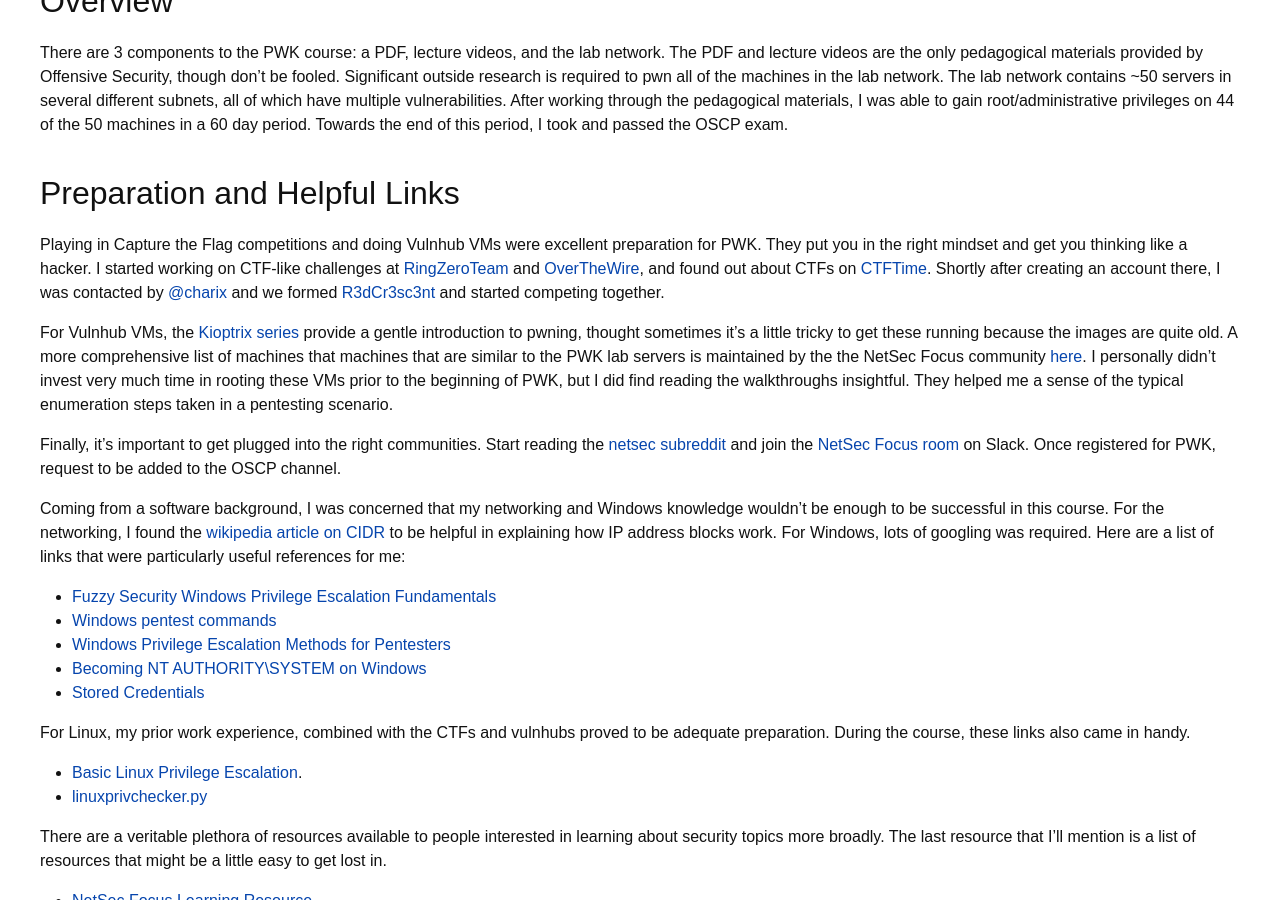
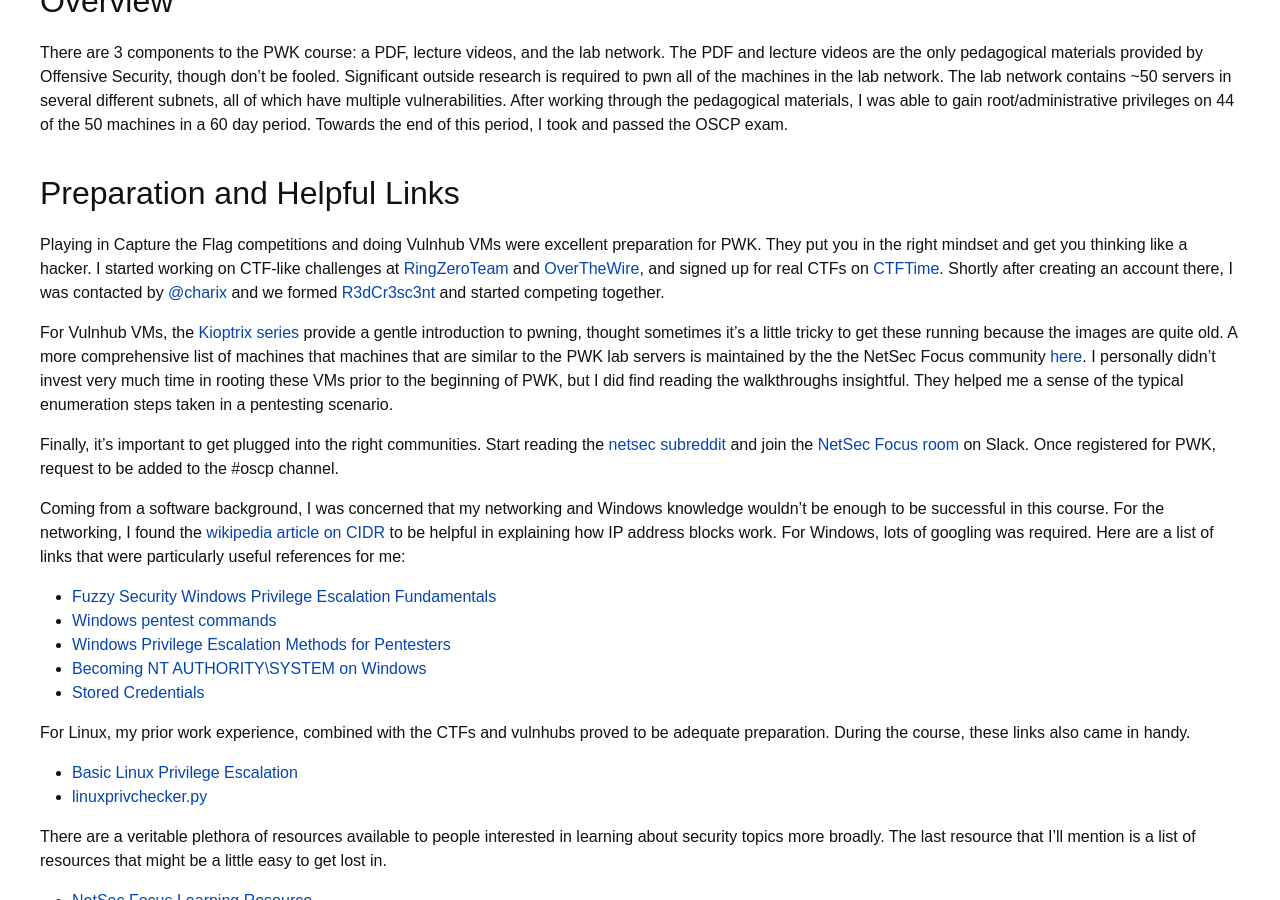
Before and after one commit to R3dCr3sc3nt/R3dCr3sc3nt.github.io, a Jekyll site: the page built from _posts/2017-06-07-OSCP-Review.md, in a window 1280 px wide and 900 px high, scrolled down 401 px. Built offline with Jekyll 4.4.1, drawn with Linux system fonts in a browser that asks for light colours; some web fonts are replaced.

Commit message:
minor fixes on OSCP review

```diff
--- a/_posts/2017-06-07-OSCP-Review.md
+++ b/_posts/2017-06-07-OSCP-Review.md
@@ -13,11 +13,11 @@
 There are 3 components to the PWK course: a PDF, lecture videos, and the lab network. The PDF and lecture videos are the only pedagogical materials provided by Offensive Security, though don't be fooled. Significant outside research is required to pwn all of the machines in the lab network. The lab network contains ~50 servers in several different subnets, all of which have multiple vulnerabilities. After working through the pedagogical materials, I was able to gain root/administrative privileges on 44 of the 50 machines in a 60 day period. Towards the end of this period, I took and passed the OSCP exam.
 
 ## Preparation and Helpful Links
-Playing in Capture the Flag competitions and doing Vulnhub VMs were excellent preparation for PWK. They put you in the right mindset and get you thinking like a hacker. I started working on CTF-like challenges at [RingZeroTeam](https://ringzer0team.com/) and [OverTheWire](http://overthewire.org/wargames/), and found out about CTFs on [CTFTime](http://ctftime.org/). Shortly after creating an account there, I was contacted by [@charix](https://github.com/charix46) and we formed [R3dCr3sc3nt](https://ctftime.org/team/32761) and started competing together.
+Playing in Capture the Flag competitions and doing Vulnhub VMs were excellent preparation for PWK. They put you in the right mindset and get you thinking like a hacker. I started working on CTF-like challenges at [RingZeroTeam](https://ringzer0team.com/) and [OverTheWire](http://overthewire.org/wargames/), and signed up for real CTFs on [CTFTime](http://ctftime.org/). Shortly after creating an account there, I was contacted by [@charix](https://github.com/charix46) and we formed [R3dCr3sc3nt](https://ctftime.org/team/32761) and started competing together.
 
 For Vulnhub VMs, the [Kioptrix series](https://www.vulnhub.com/?q=Kioptrix&sort=date-asc&type=vm) provide a gentle introduction to pwning, thought sometimes it's a little tricky to get these running because the images are quite old. A more comprehensive list of machines that machines that are similar to the PWK lab servers is maintained by the the NetSec Focus community [here](https://docs.google.com/spreadsheets/d/1dwSMIAPIam0PuRBkCiDI88pU3yzrqqHkDtBngUHNCw8/edit#gid=0). I personally didn't invest very much time in rooting these VMs prior to the beginning of PWK, but I did find reading the walkthroughs insightful. They helped me a sense of the typical enumeration steps taken in a pentesting scenario.
 
-Finally, it's important to get plugged into the right communities. Start reading the [netsec subreddit](https://www.reddit.com/r/netsec/) and join the [NetSec Focus room](https://netsecfocus.slack.com) on Slack. Once registered for PWK, request to be added to the OSCP channel.
+Finally, it's important to get plugged into the right communities. Start reading the [netsec subreddit](https://www.reddit.com/r/netsec/) and join the [NetSec Focus room](https://netsecfocus.slack.com) on Slack. Once registered for PWK, request to be added to the #oscp channel.
 
 Coming from a software background, I was concerned that my networking and Windows knowledge wouldn't be enough to be successful in this course. For the networking, I found the [wikipedia article on CIDR](https://en.wikipedia.org/wiki/Classless_Inter-Domain_Routing) to be helpful in explaining how IP address blocks work. For Windows, lots of googling was required. Here are a list of links that were particularly useful references for me:
 - [Fuzzy Security Windows Privilege Escalation Fundamentals](http://www.fuzzysecurity.com/tutorials/16.html)
@@ -28,7 +28,7 @@
 
 For Linux, my prior work experience, combined with the CTFs and vulnhubs proved to be adequate preparation. During the course, these links also came in handy.
 
-- [Basic Linux Privilege Escalation](https://blog.g0tmi1k.com/2011/08/basic-linux-privilege-escalation/).
+- [Basic Linux Privilege Escalation](https://blog.g0tmi1k.com/2011/08/basic-linux-privilege-escalation/)
 - [linuxprivchecker.py](http://www.securitysift.com/download/linuxprivchecker.py)
 
 There are a veritable plethora of resources available to people interested in learning about security topics more broadly. The last resource that I'll mention is a list of resources that might be a little easy to get lost in.
```
